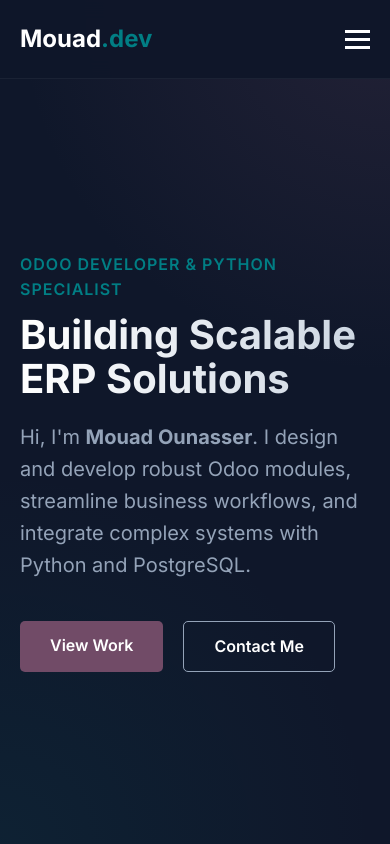
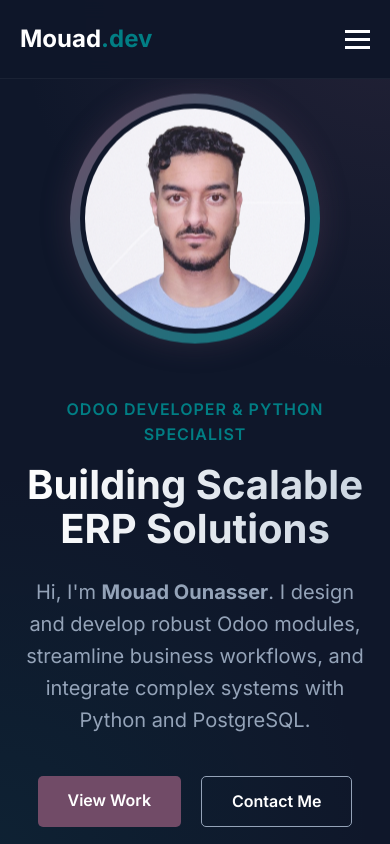
Before and after one commit to Mouadounasser/portfolio, a plain HTML site: page index.html in a window 390 px wide. Shown: the top 844 px of the page. Drawn offline with Linux system fonts and the light colour scheme.

Commit message:
Add files via upload

```diff
--- a/css/style.css
+++ b/css/style.css
@@ -1,7 +1,10 @@
 :root {
-    --primary-color: #714B67; /* Odoo Purple-ish */
-    --accent-color: #017E84;  /* Odoo Teal-ish */
-    --bg-color: #0f172a;      /* Dark clean background */
+    --primary-color: #714B67;
+    /* Odoo Purple-ish */
+    --accent-color: #017E84;
+    /* Odoo Teal-ish */
+    --bg-color: #0f172a;
+    /* Dark clean background */
     --card-bg: #1e293b;
     --text-color: #e2e8f0;
     --text-muted: #94a3b8;
@@ -46,7 +49,7 @@ ul {
     background-color: rgba(15, 23, 42, 0.95);
     backdrop-filter: blur(10px);
     z-index: 1000;
-    border-bottom: 1px solid rgba(255,255,255,0.05);
+    border-bottom: 1px solid rgba(255, 255, 255, 0.05);
 }
 
 .navbar .container {
@@ -97,16 +100,66 @@ ul {
 
 /* Hero Section */
 .hero {
-    height: 100vh;
+    min-height: 100vh;
     display: flex;
     align-items: center;
     padding-top: 80px;
     background: radial-gradient(circle at top right, rgba(113, 75, 103, 0.2), transparent 40%),
-                radial-gradient(circle at bottom left, rgba(1, 126, 132, 0.1), transparent 40%);
+        radial-gradient(circle at bottom left, rgba(1, 126, 132, 0.1), transparent 40%);
+}
+
+.hero-container {
+    display: grid;
+    grid-template-columns: 1.2fr 1fr;
+    gap: 50px;
+    align-items: center;
 }
 
 .hero-content {
-    max-width: 800px;
+    max-width: 100%;
+}
+
+.hero-image {
+    display: flex;
+    justify-content: center;
+    align-items: center;
+    position: relative;
+}
+
+.image-wrapper {
+    position: relative;
+    width: 350px;
+    height: 350px;
+    border-radius: 50%;
+    padding: 10px;
+    /* Space for the border gradient */
+    background: linear-gradient(135deg, var(--primary-color), var(--accent-color));
+    box-shadow: 0 0 30px rgba(113, 75, 103, 0.3);
+    animation: float 6s ease-in-out infinite;
+}
+
+.image-wrapper img {
+    width: 100%;
+    height: 100%;
+    object-fit: cover;
+    border-radius: 50%;
+    border: 5px solid var(--bg-color);
+    /* Creates a gap effect */
+    background-color: var(--bg-color);
+}
+
+@keyframes float {
+    0% {
+        transform: translateY(0px);
+    }
+
+    50% {
+        transform: translateY(-15px);
+    }
+
+    100% {
+        transform: translateY(0px);
+    }
 }
 
 .tagline {
@@ -114,15 +167,15 @@ ul {
     font-weight: 600;
     text-transform: uppercase;
     letter-spacing: 1px;
-    margin-bottom: 10px;
+    margin-bottom: 15px;
     display: block;
 }
 
 .hero h1 {
-    font-size: 4rem;
+    font-size: 3.5rem;
     font-weight: 800;
     line-height: 1.1;
-    margin-bottom: 20px;
+    margin-bottom: 25px;
     background: linear-gradient(to right, var(--white), #cbd5e1);
     -webkit-background-clip: text;
     -webkit-text-fill-color: transparent;
@@ -222,7 +275,7 @@ ul {
     padding: 30px;
     border-radius: 10px;
     text-align: center;
-    border: 1px solid rgba(255,255,255,0.05);
+    border: 1px solid rgba(255, 255, 255, 0.05);
 }
 
 .stat-card h3 {
@@ -240,7 +293,7 @@ ul {
 
 /* Skills */
 .bg-light {
-    background-color: rgba(255,255,255,0.02);
+    background-color: rgba(255, 255, 255, 0.02);
 }
 
 .skills-grid {
@@ -253,7 +306,7 @@ ul {
     background-color: var(--card-bg);
     padding: 40px;
     border-radius: 10px;
-    border: 1px solid rgba(255,255,255,0.05);
+    border: 1px solid rgba(255, 255, 255, 0.05);
     transition: var(--transition);
 }
 
@@ -298,13 +351,13 @@ ul {
     background-color: var(--card-bg);
     border-radius: 15px;
     overflow: hidden;
-    border: 1px solid rgba(255,255,255,0.05);
+    border: 1px solid rgba(255, 255, 255, 0.05);
     transition: var(--transition);
 }
 
 .project-card:hover {
     transform: translateY(-10px);
-    box-shadow: 0 20px 40px rgba(0,0,0,0.3);
+    box-shadow: 0 20px 40px rgba(0, 0, 0, 0.3);
 }
 
 .project-image {
@@ -427,13 +480,15 @@ footer {
     padding: 40px 0;
     text-align: center;
     color: var(--text-muted);
-    border-top: 1px solid rgba(255,255,255,0.05);
+    border-top: 1px solid rgba(255, 255, 255, 0.05);
     font-size: 0.9rem;
 }
 
 /* Responsive */
 @media (max-width: 1024px) {
-    .skills-grid, .projects-grid {
+
+    .skills-grid,
+    .projects-grid {
         grid-template-columns: repeat(2, 1fr);
     }
 
@@ -443,6 +498,31 @@ footer {
 }
 
 @media (max-width: 768px) {
+    .hero-container {
+        grid-template-columns: 1fr;
+        text-align: center;
+        gap: 30px;
+    }
+
+    .hero-content {
+        order: 2;
+        /* Put text below image on mobile */
+    }
+
+    .hero-image {
+        order: 1;
+        margin-bottom: 20px;
+    }
+
+    .image-wrapper {
+        width: 250px;
+        height: 250px;
+    }
+
+    .cta-group {
+        justify-content: center;
+    }
+
     .nav-links {
         position: absolute;
         right: 0;
@@ -451,7 +531,8 @@ footer {
         background-color: var(--bg-color);
         flex-direction: column;
         align-items: center;
-        width: 100%; /* Fullscreen on mobile */
+        width: 100%;
+        /* Fullscreen on mobile */
         justify-content: center;
         transform: translateX(100%);
         transition: transform 0.5s ease-in;
@@ -470,7 +551,8 @@ footer {
         grid-template-columns: 1fr;
     }
 
-    .skills-grid, .projects-grid {
+    .skills-grid,
+    .projects-grid {
         grid-template-columns: 1fr;
     }
 
--- a/index.html
+++ b/index.html
@@ -1,16 +1,19 @@
 <!DOCTYPE html>
 <html lang="en">
+
 <head>
     <meta charset="UTF-8">
     <meta name="viewport" content="width=device-width, initial-scale=1.0">
     <title>Mouad Ounasser | Odoo Developer Portfolio</title>
-    <meta name="description" content="Portfolio of Mouad Ounasser, an experienced Odoo developer specializing in Python, PostgreSQL, and custom module development.">
+    <meta name="description"
+        content="Portfolio of Mouad Ounasser, an experienced Odoo developer specializing in Python, PostgreSQL, and custom module development.">
     <link rel="preconnect" href="https://fonts.googleapis.com">
     <link rel="preconnect" href="https://fonts.gstatic.com" crossorigin>
     <link href="https://fonts.googleapis.com/css2?family=Inter:wght@300;400;500;600;700&display=swap" rel="stylesheet">
     <link rel="stylesheet" href="css/style.css">
     <link rel="stylesheet" href="https://cdnjs.cloudflare.com/ajax/libs/font-awesome/6.4.0/css/all.min.css">
 </head>
+
 <body>
     <nav class="navbar">
         <div class="container">
@@ -30,14 +33,20 @@
     </nav>
 
     <header class="hero">
-        <div class="container">
+        <div class="container hero-container">
             <div class="hero-content">
                 <span class="tagline">Odoo Developer & Python Specialist</span>
                 <h1>Building Scalable ERP Solutions</h1>
-                <p>Hi, I'm <strong>Mouad Ounasser</strong>. I design and develop robust Odoo modules, streamline business workflows, and integrate complex systems with Python and PostgreSQL.</p>
+                <p>Hi, I'm <strong>Mouad Ounasser</strong>. I design and develop robust Odoo modules, streamline
+                    business workflows, and integrate complex systems with Python and PostgreSQL.</p>
                 <div class="cta-group">
                     <a href="#projects" class="btn btn-primary">View Work</a>
                     <a href="#contact" class="btn btn-secondary">Contact Me</a>
+                </div>
+            </div>
+            <div class="hero-image">
+                <div class="image-wrapper">
+                    <img src="assets/pic_me.png" alt="Mouad Ounasser">
                 </div>
             </div>
         </div>
@@ -48,21 +57,27 @@
             <h2 class="section-title">About Me</h2>
             <div class="about-grid">
                 <div class="about-text">
-                    <p>I am a passionate **Odoo Developer** with a strong foundation in backend engineering and ERP customization. with extensive experience in **Python** and **PostgreSQL**, I help businesses optimize their operations through tailored Odoo solutions.</p>
-                    <p>My expertise covers the full Odoo development lifecycle: from requirement analysis and architectural design to module development, migration, and deployment. I thrive on solving complex technical challenges and delivering clean, maintainable code.</p>
+                    <p>I am a passionate **Odoo Developer** with a strong foundation in backend engineering and ERP
+                        customization. with extensive experience in **Python** and **PostgreSQL**, I help businesses
+                        optimize their operations through tailored Odoo solutions.</p>
+                    <p>My expertise covers the full Odoo development lifecycle: from requirement analysis and
+                        architectural design to module development, migration, and deployment. I thrive on solving
+                        complex technical challenges and delivering clean, maintainable code.</p>
                     <div class="social-links">
-                        <a href="https://www.linkedin.com/in/mouad-ounasser-08905a327/" target="_blank" aria-label="LinkedIn"><i class="fab fa-linkedin"></i></a>
-                        <a href="https://github.com/" target="_blank" aria-label="GitHub"><i class="fab fa-github"></i></a>
+                        <a href="https://www.linkedin.com/in/mouad-ounasser-08905a327/" target="_blank"
+                            aria-label="LinkedIn"><i class="fab fa-linkedin"></i></a>
+                        <a href="https://github.com/" target="_blank" aria-label="GitHub"><i
+                                class="fab fa-github"></i></a>
                         <a href="mailto:contact@example.com" aria-label="Email"><i class="fas fa-envelope"></i></a>
                     </div>
                 </div>
                 <div class="about-stats">
                     <div class="stat-card">
-                        <h3>5+</h3>
+                        <h3>1.5+</h3>
                         <p>Years Experience</p>
                     </div>
                     <div class="stat-card">
-                        <h3>20+</h3>
+                        <h3>10+</h3>
                         <p>Modules Built</p>
                     </div>
                     <div class="stat-card">
@@ -119,18 +134,20 @@
                 <!-- Project 1 -->
                 <div class="project-card">
                     <div class="project-image">
-                        <img src="assets/project_placeholder.png" alt="Odoo Real Estate Module">
+                        <img src="assets/studio_reservation.png" alt="Odoo Real Estate Module">
                     </div>
                     <div class="project-info">
                         <h3>Real Estate Management Module</h3>
-                        <p>A comprehensive Odoo module for property management, featuring lease tracking, tenant portals, and automated invoicing.</p>
+                        <p>A comprehensive Odoo module for property management, featuring lease tracking, tenant
+                            portals, and automated invoicing.</p>
                         <div class="tech-stack">
                             <span>Odoo 16</span>
                             <span>Python</span>
                             <span>XML</span>
                         </div>
                         <div class="project-links">
-                            <a href="projects/real-estate-module.md" class="btn-link">Read Case Study <i class="fas fa-arrow-right"></i></a>
+                            <a href="projects/real-estate-module.md" class="btn-link">Read Case Study <i
+                                    class="fas fa-arrow-right"></i></a>
                             <a href="#" class="icon-link"><i class="fab fa-github"></i></a>
                         </div>
                     </div>
@@ -139,18 +156,20 @@
                 <!-- Project 2 -->
                 <div class="project-card">
                     <div class="project-image">
-                        <img src="assets/project_placeholder.png" alt="Inventory API Integration">
+                        <img src="assets/studio_reservation.png" alt="Inventory API Integration">
                     </div>
                     <div class="project-info">
                         <h3>Inventory API Integration</h3>
-                        <p>Synchronized Odoo inventory with external e-commerce platforms using REST API, ensuring real-time stock updates.</p>
+                        <p>Synchronized Odoo inventory with external e-commerce platforms using REST API, ensuring
+                            real-time stock updates.</p>
                         <div class="tech-stack">
                             <span>Odoo 17</span>
                             <span>REST API</span>
                             <span>PostgreSQL</span>
                         </div>
                         <div class="project-links">
-                            <a href="projects/inventory-api.md" class="btn-link">Read Case Study <i class="fas fa-arrow-right"></i></a>
+                            <a href="projects/inventory-api.md" class="btn-link">Read Case Study <i
+                                    class="fas fa-arrow-right"></i></a>
                             <a href="#" class="icon-link"><i class="fab fa-github"></i></a>
                         </div>
                     </div>
@@ -159,18 +178,42 @@
                 <!-- Project 3 -->
                 <div class="project-card">
                     <div class="project-image">
-                        <img src="assets/project_placeholder.png" alt="Custom Manufacturing Workflow">
+                        <img src="assets/studio_reservation.png" alt="Custom Manufacturing Workflow">
                     </div>
                     <div class="project-info">
                         <h3>Custom Manufacturing Workflow</h3>
-                        <p>Designed a multi-stage manufacturing workflow with quality checks and automated material requisition logic.</p>
+                        <p>Designed a multi-stage manufacturing workflow with quality checks and automated material
+                            requisition logic.</p>
                         <div class="tech-stack">
                             <span>Odoo 15</span>
                             <span>Python</span>
                             <span>Workflows</span>
                         </div>
                         <div class="project-links">
-                            <a href="projects/manufacturing-workflow.md" class="btn-link">Read Case Study <i class="fas fa-arrow-right"></i></a>
+                            <a href="projects/manufacturing-workflow.md" class="btn-link">Read Case Study <i
+                                    class="fas fa-arrow-right"></i></a>
+                            <a href="#" class="icon-link"><i class="fab fa-github"></i></a>
+                        </div>
+                    </div>
+                </div>
+
+                <!-- Project 4: Studio Reservation -->
+                <div class="project-card">
+                    <div class="project-image">
+                        <img src="assets/studio_reservation.png" alt="Studio Reservation System">
+                    </div>
+                    <div class="project-info">
+                        <h3>Studio Reservation System</h3>
+                        <p>Complete management of studio reservations with scheduling, conflict resolution, and
+                            real-time availability tracking.</p>
+                        <div class="tech-stack">
+                            <span>Odoo 17</span>
+                            <span>Calendar</span>
+                            <span>Automation</span>
+                        </div>
+                        <div class="project-links">
+                            <a href="projects/studio-reservation.md" class="btn-link">Read Case Study <i
+                                    class="fas fa-arrow-right"></i></a>
                             <a href="#" class="icon-link"><i class="fab fa-github"></i></a>
                         </div>
                     </div>
@@ -183,10 +226,13 @@
         <div class="container">
             <h2 class="section-title">Get In Touch</h2>
             <div class="contact-content">
-                <p>Looking for a dedicated Odoo developer for your next project? Let's discuss how I can help streamline your business processes.</p>
+                <p>Looking for a dedicated Odoo developer for your next project? Let's discuss how I can help streamline
+                    your business processes.</p>
                 <div class="contact-buttons">
-                    <a href="mailto:contact@example.com" class="btn btn-primary"><i class="fas fa-envelope"></i> Email Me</a>
-                    <a href="https://www.linkedin.com/in/mouad-ounasser-08905a327/" class="btn btn-outline"><i class="fab fa-linkedin"></i> LinkedIn</a>
+                    <a href="mailto:contact@example.com" class="btn btn-primary"><i class="fas fa-envelope"></i> Email
+                        Me</a>
+                    <a href="https://www.linkedin.com/in/mouad-ounasser-08905a327/" class="btn btn-outline"><i
+                            class="fab fa-linkedin"></i> LinkedIn</a>
                 </div>
             </div>
         </div>
@@ -200,4 +246,5 @@
 
     <script src="js/main.js"></script>
 </body>
+
 </html>
```
Also changed, not shown: assets/pic_me.png (added), assets/project_placeholder.png (added), assets/studio_reservation.png (added), 4 other files.
